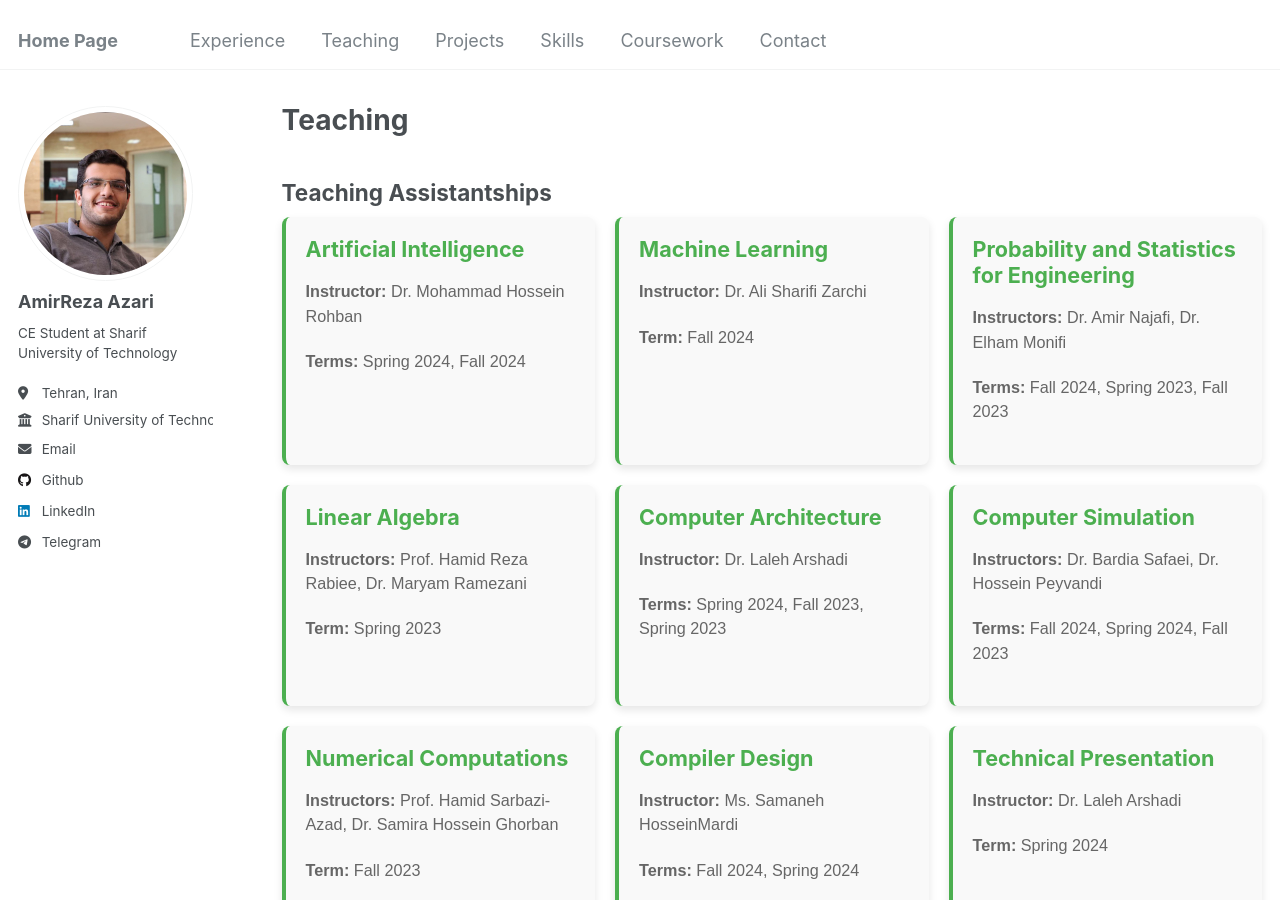
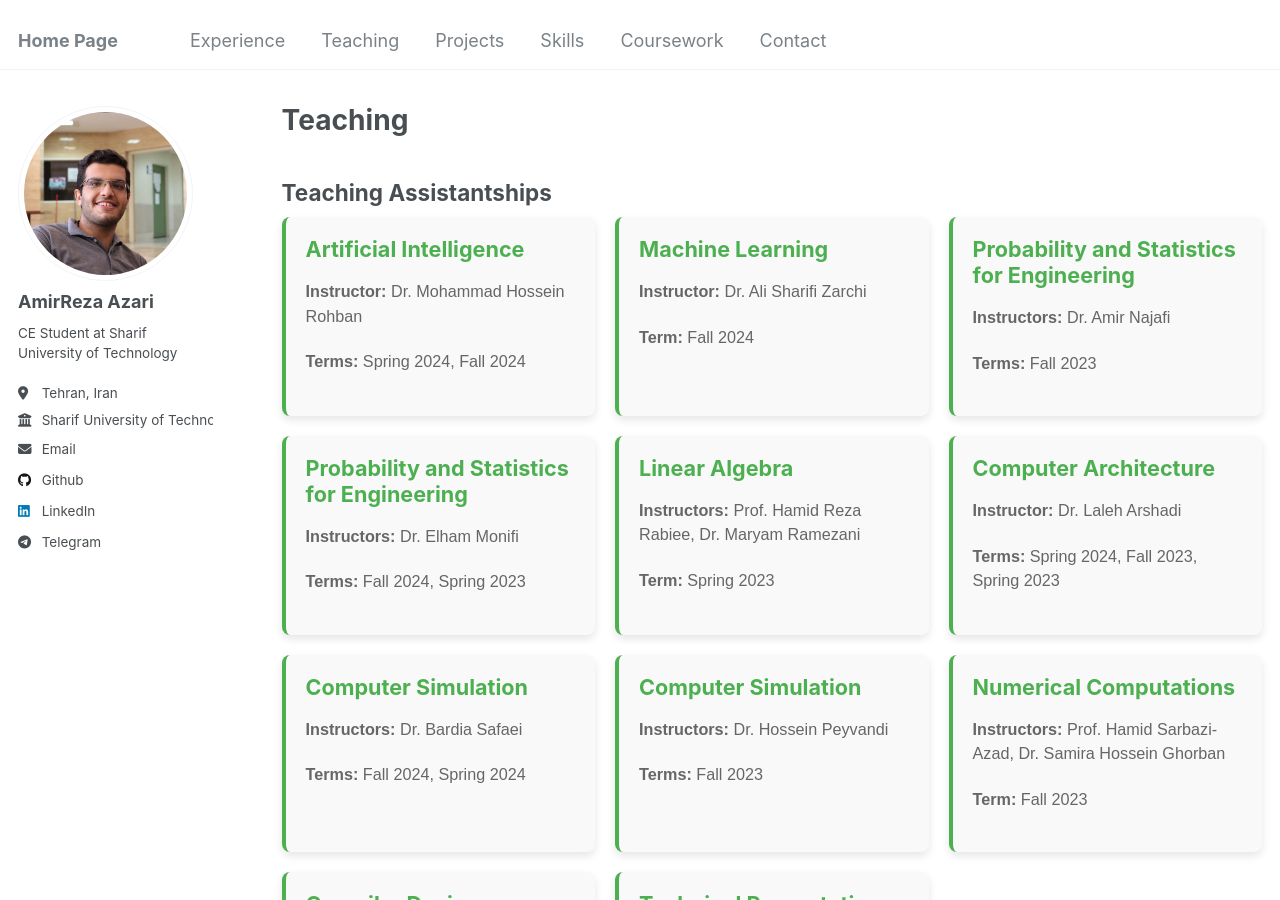
Before and after one commit to Amirreza81/Amirreza81.github.io, a Jekyll site: the page built from _pages/teaching.md, in a window 1280 px wide and 900 px high. Built offline with Jekyll 4.4.1, drawn with Linux system fonts in a browser that asks for light colours.

Commit message:
seperate eps and cs

```diff
--- a/_pages/teaching.md
+++ b/_pages/teaching.md
@@ -23,8 +23,14 @@ author_profile: true
 
   <div class="teach-card">
     <h4>Probability and Statistics for Engineering</h4>
-    <p class="instructor"><strong>Instructors:</strong> Dr. Amir Najafi, Dr. Elham Monifi</p>
-    <p class="term"><strong>Terms:</strong> Fall 2024, Spring 2023, Fall 2023</p>
+    <p class="instructor"><strong>Instructors:</strong> Dr. Amir Najafi</p>
+    <p class="term"><strong>Terms:</strong> Fall 2023</p>
+  </div>
+
+  <div class="teach-card">
+    <h4>Probability and Statistics for Engineering</h4>
+    <p class="instructor"><strong>Instructors:</strong> Dr. Elham Monifi</p>
+    <p class="term"><strong>Terms:</strong> Fall 2024, Spring 2023</p>
   </div>
 
   <div class="teach-card">
@@ -41,8 +47,14 @@ author_profile: true
 
   <div class="teach-card">
     <h4>Computer Simulation</h4>
-    <p class="instructor"><strong>Instructors:</strong> Dr. Bardia Safaei, Dr. Hossein Peyvandi</p>
-    <p class="term"><strong>Terms:</strong> Fall 2024, Spring 2024, Fall 2023</p>
+    <p class="instructor"><strong>Instructors:</strong> Dr. Bardia Safaei</p>
+    <p class="term"><strong>Terms:</strong> Fall 2024, Spring 2024</p>
+  </div>
+
+  <div class="teach-card">
+    <h4>Computer Simulation</h4>
+    <p class="instructor"><strong>Instructors:</strong> Dr. Hossein Peyvandi</p>
+    <p class="term"><strong>Terms:</strong> Fall 2023</p>
   </div>
 
   <div class="teach-card">
```
